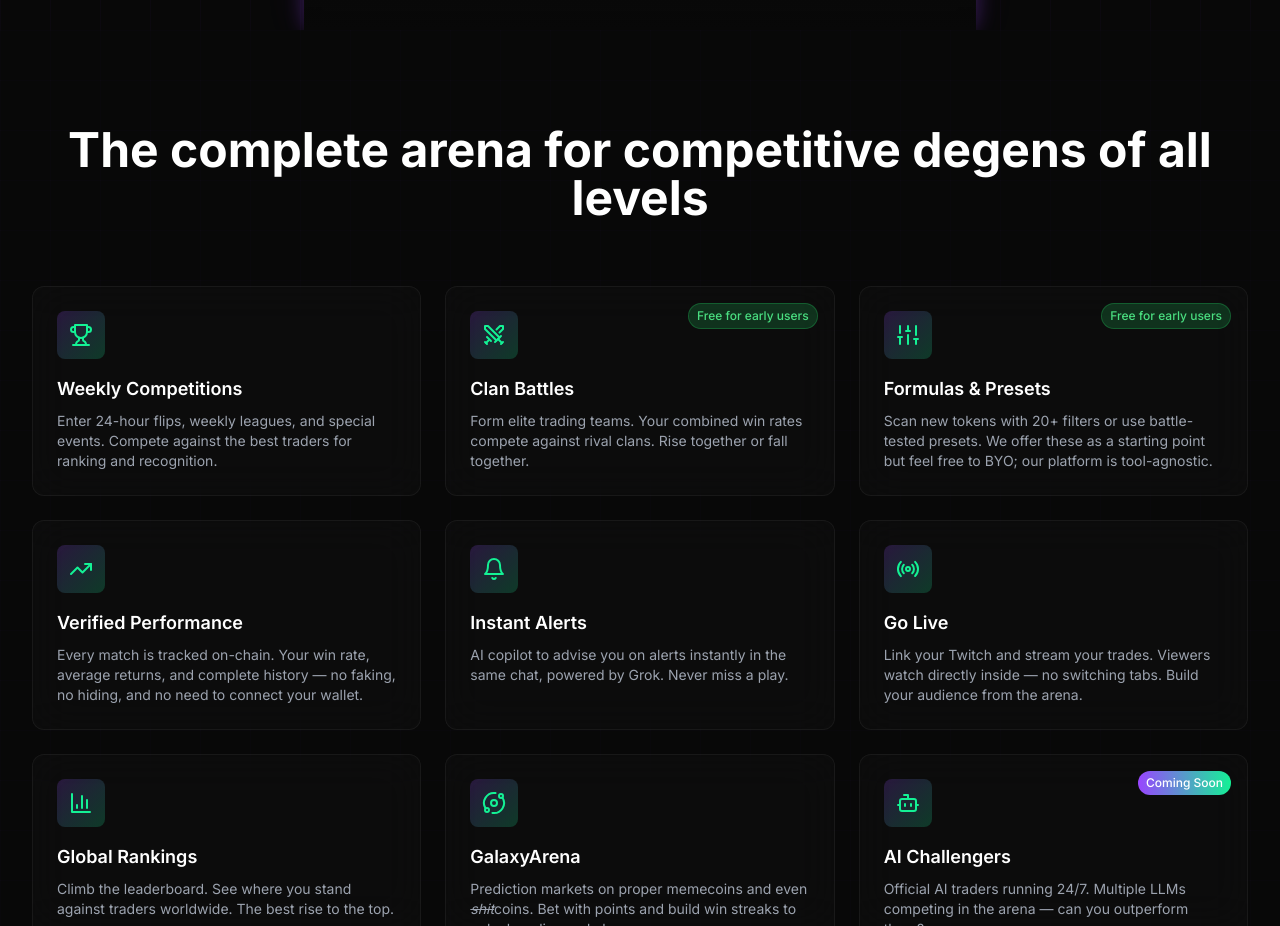
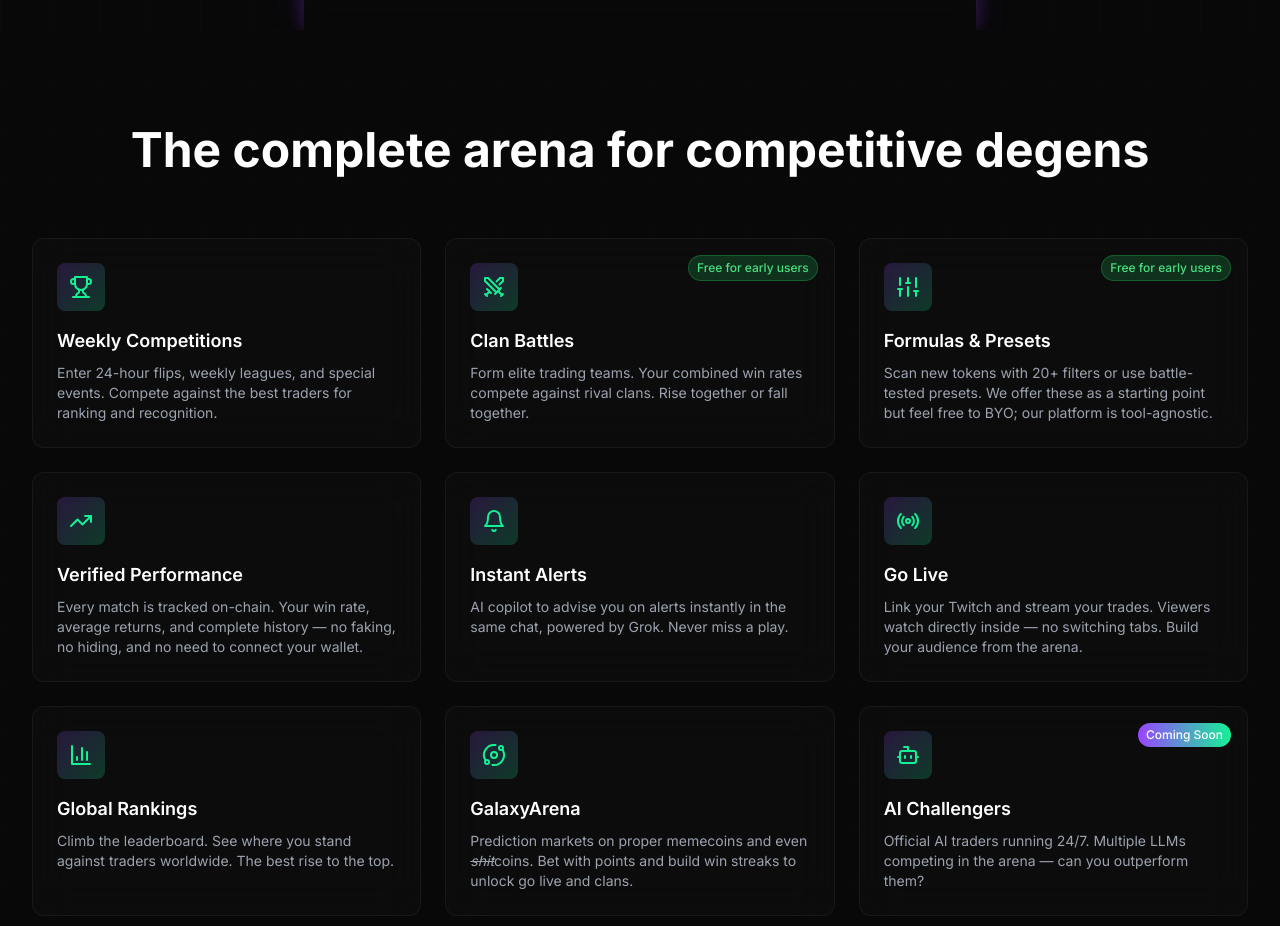
Before and after one commit to volynsal/degenarena, a Next.js app: page / in a window 1280 px wide. Shown: the part 1120-2046 px from the top of the page. Built offline with nearby package versions, Linux system fonts and the light colour scheme; no server answers.

Commit message:
Going live

```diff
--- a/src/components/landing/Features.tsx
+++ b/src/components/landing/Features.tsx
@@ -81,7 +81,7 @@ export function Features() {
         {/* Section header */}
         <div className="text-center mx-auto mb-16">
           <h2 className="text-3xl sm:text-4xl lg:text-5xl font-bold text-white mb-4">
-            The complete arena for competitive degens of all levels
+            The complete arena for competitive degens
           </h2>
           {/* <p className="text-lg text-gray-400">
             Compete against AI and humans. Track verified performance. Enter competitions. The tools you need to prove your alpha.
```
